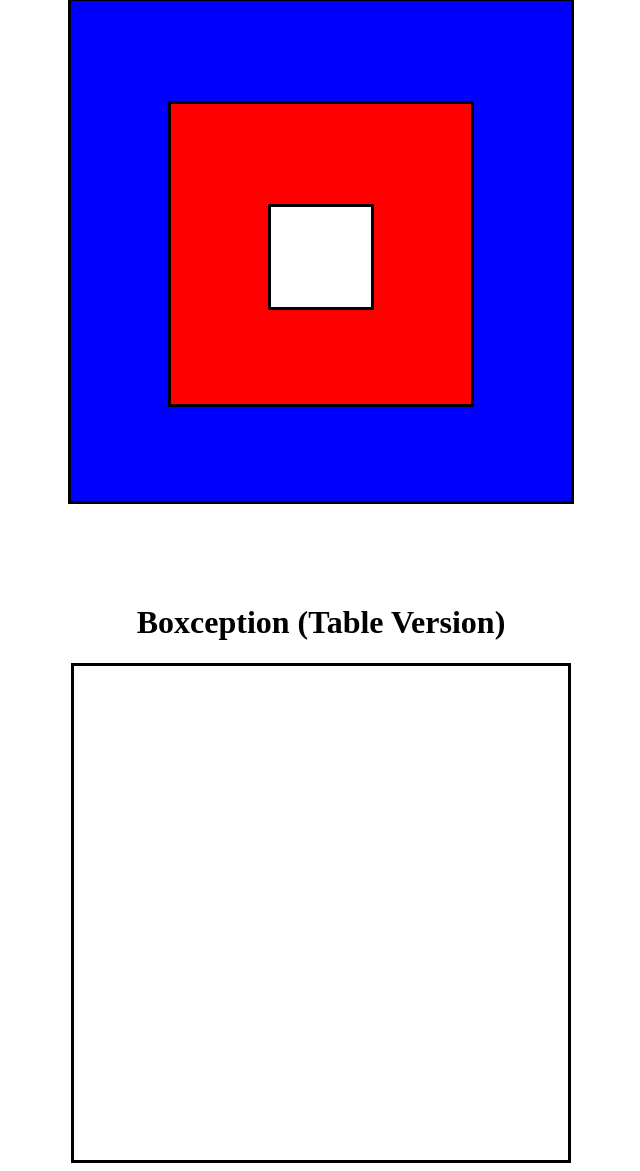
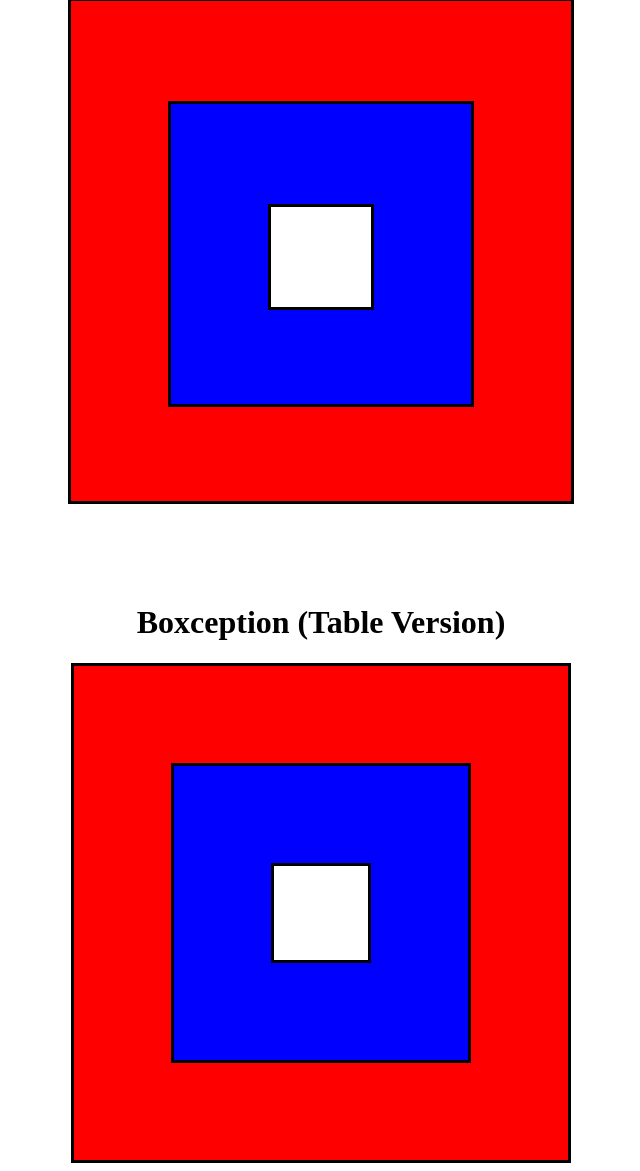
Before and after one commit to VictoriaConlin/boxception, a plain HTML site: page Boxception/index.html in a window 1280 px wide. Shown: the part 160-1331 px from the top of the page, without its empty margins (319-959 px from the left). Drawn offline with Linux system fonts and the light colour scheme.

Commit message:
IWorked on the bonus and got boxception without the spaces in it.

```diff
--- a/Boxception/index.html
+++ b/Boxception/index.html
@@ -18,46 +18,24 @@
 
     <!-- BONUS -->
     <h1>Boxception (Table Version)</h1>
+    <table id="one">
+        <tr>
+        <td>
+        <table id="two">
+            <tr>
+            <td>
+            <table id="three">
+                <tr>
+                    <td></td>
+                </tr>
+            </table>
+            </td>
+            </tr>
+        </table>
+        </td>
+        </tr>
+    </table>
 
-    <table></table>
-    <!-- <table>
-        <tbody>
-            <tr class=rowOneAndFive>
-               <td>1</td>
-               <td>1</td>
-               <td>1</td>
-               <td>1</td>
-               <td>1</td>
-            </tr>
-            <tr class=rowTwo>
-               <td>1</td>
-               <td>1</td>
-               <td>1</td>
-               <td>1</td>
-               <td>1</td>
-            </tr>
-            <tr>
-               <td>1</td>
-               <td>1</td>
-               <td>1</td>
-               <td>1</td>
-               <td>1</td>
-            </tr>
-            <tr>
-               <td>1</td>
-               <td>1</td>
-               <td>1</td>
-               <td>1</td>
-               <td>1</td>
-            </tr>
-            <tr class=rowOneAndFive>
-               <td>1</td>
-               <td>1</td>
-               <td>1</td>
-               <td>1</td>
-               <td>1</td>
-            </tr>
-        </tbody>
-    </table> -->
+
 </body>
 </html>
--- a/Boxception/style.css
+++ b/Boxception/style.css
@@ -1,59 +1,29 @@
-h1{
+h1 {
     text-align: center;
 }
-div{
-    text-align: center;
-}
-#one {
-    background-color: blue;
-    width: 500px;
-    height: 500px;
+div {
     margin: 100px auto;
     border: 3px solid black;
 }
-#one #two {
+#one {
     background-color: red;
+    width: 500px;
+    height: 500px;
+}
+#two {
+    background-color: blue;
     width: 300px;
     height: 300px;
-    margin: 100px auto;
-    border: 3px solid black;
 }
-#one #two #three{
+#three{
     background-color: white;
     width: 100px;
     height: 100px;
-    margin: 100px auto;
-    border: 3px solid black;
 }
 
 /* BONUS */
 
-table{
-    width: 500px;
-    height: 500px;
+table {
+    margin: 0 auto;
     border: 3px solid black;
-    margin: 0 auto;
-    padding: 0;
 }
- /* table{
-    border: 3px solid black;
-    margin: 0 auto;
-}
-tbody{
-    border: 0;
-    padding: 0;
-    margin: 0;
-}
-td{
-    width: 100px;
-    height: 100px;
-    border: 0;
-    padding: 0;
-    margin: 0;
-}
-.rowOneAndFive{
-    background-color: red;
-    border: 0;
-    padding: 0;
-    margin: 0;
-} */
```
